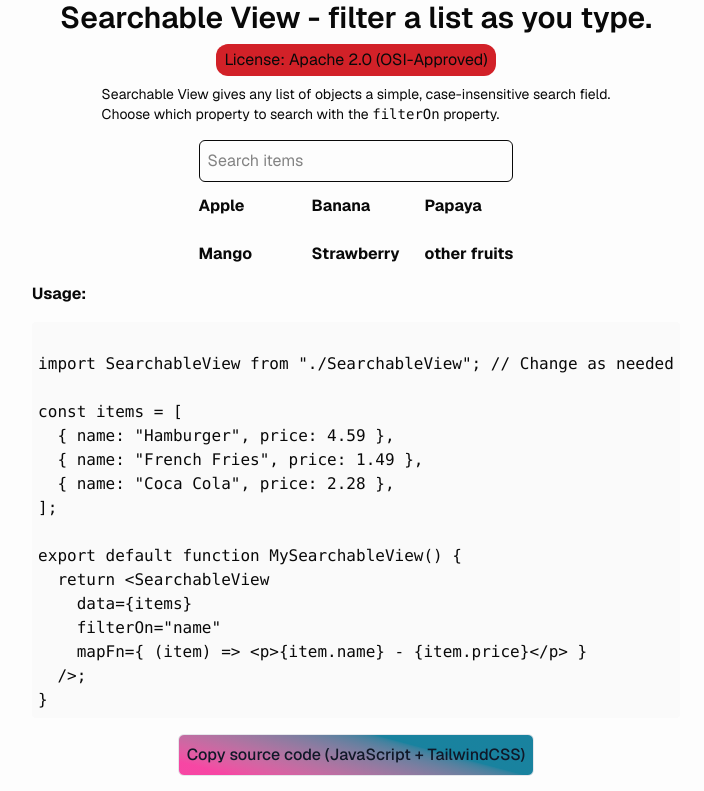
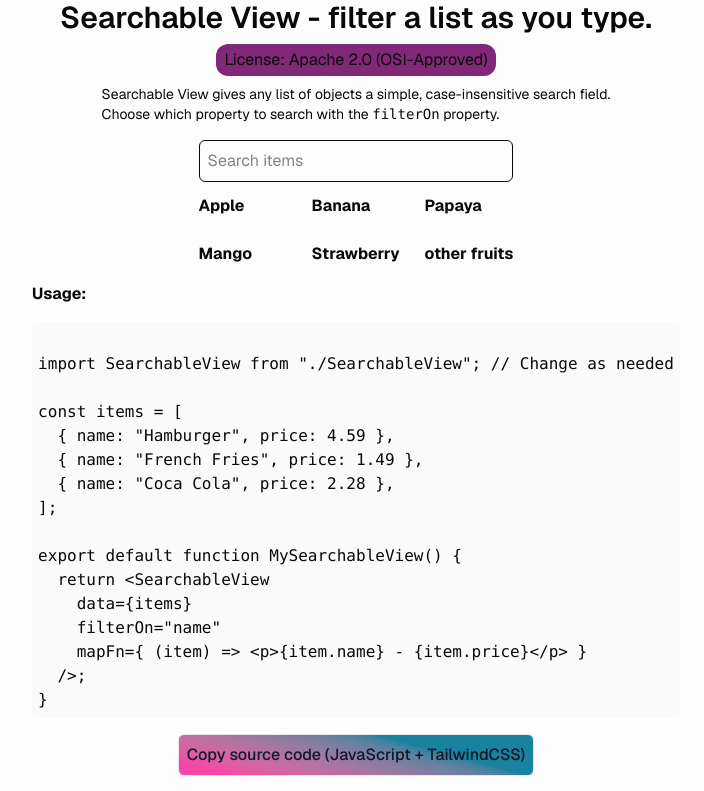
Before and after one commit to vedanshshetti/fwcl, a Next.js app: page /demo/SearchableView in a window 1280 px wide. Shown: the top 791 px of the page, without its empty margins (284-988 px from the left). Built offline with nearby package versions, Linux system fonts and the light colour scheme.

Commit message:
update apache colour

```diff
--- a/app/demo/SearchableView/page.tsx
+++ b/app/demo/SearchableView/page.tsx
@@ -30,7 +30,7 @@ function Page() {
       <h1 className="text-3xl font-semibold">
         Searchable View - filter a list as you type.
       </h1>
-      <span className="my-2 rounded-xl bg-[#D22128] px-2 py-1">
+      <span className="my-2 rounded-xl bg-[#812878] px-2 py-1">
         License: <Link href="#license-text">Apache 2.0 (OSI-Approved)</Link>
       </span>
       <p className="text-sm!">
```
